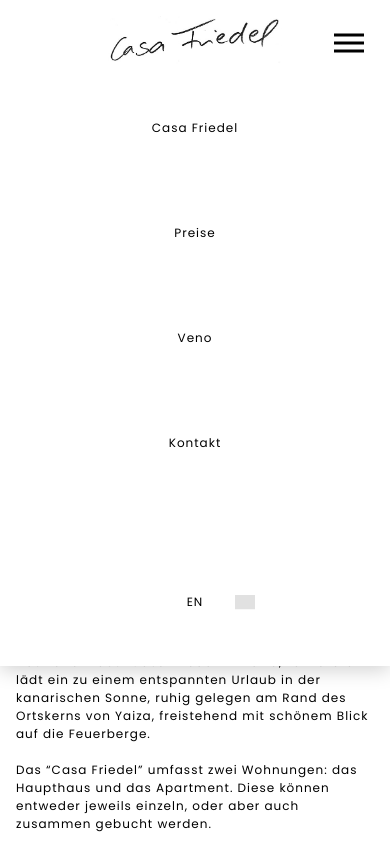
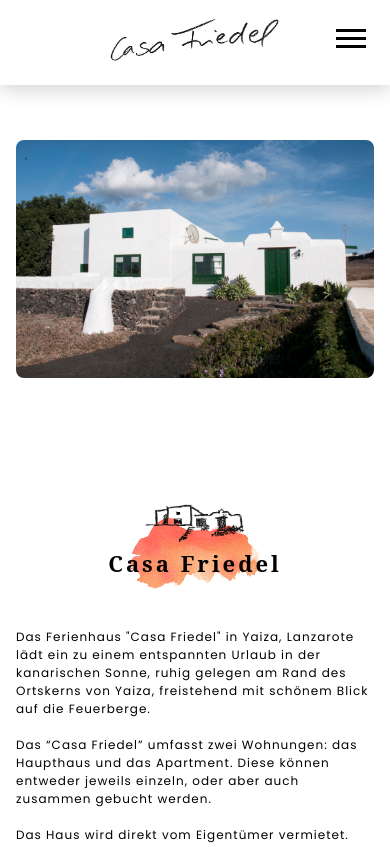
Before and after one commit to bleitz/casa-friedel, a plain HTML site: page index.html in a window 390 px wide. Shown: the top 847 px of the page. Drawn offline with nearby package versions, Linux system fonts and the light colour scheme; grey boxes are pictures that could not be loaded; a web font is replaced by a local one.

Commit message:
Fixes mobile menu; but desktop is not styled correctly

```diff
--- a/index.html
+++ b/index.html
@@ -23,7 +23,7 @@
             <div class="line3"></div>
         </div>
 
-        <div class="menu-items open">
+        <div class="menu-items">
             <ul class="nav-links">
                 <li>
                     <img class="casa-section" src="src/brush-orange.png" alt="Brush stroke orange">
--- a/style.css
+++ b/style.css
@@ -23,27 +23,19 @@ section {
 
 /*Navbar styling*/
 nav {
-  height: auto;
-  width: 100vw;
+  width: 100%;
   background-color: #ffffff;
   box-shadow: 0 3px 20px rgba(0, 0, 0, 0.2);
   display: flex;
-  position: sticky;
+  position: fixed;
   top: 0;
   z-index: 10;
 }
 .nav-container {
   display: flex;
+  flex-direction: column;
   width: 100%;
   max-width: 900px;
-}
-.menu-items {
-  position: fixed;
-  opacity: 0;
-  pointer-events: none;
-  z-index: 12;
-  background-color: #ffffff;
-  box-shadow: 0 3px 20px rgba(0, 0, 0, 0.2);
 }
 .logo img {
   max-height: 48px;
@@ -58,25 +50,23 @@ nav {
   position: absolute;
   cursor: pointer;
   right: 5%;
-  top: 50%;
-  transform: translate(-5%, -50%);
+  transform: translate(0, 24px);
   z-index: 13;
   transition: all 0.7s ease;
 }
 .nav-links {
     font-size: 22px;
+    width: 100vw;
+    list-style: none;
+  }
+.menu-items {
+  display: none;
+  flex-direction: column;
+  pointer-events: none;
+}
+.menu-items.open {
     display: flex;
-    padding-top: 32px;
-    width: 100vw;
-    flex-direction: column;
-    justify-content: space-evenly;
-    align-items: center;
-    list-style: none;
-    height: 60vh;
-  }
-.menu-items.open {
     pointer-events: all;
-    opacity: 1;
 }
 .nav-links li a {
     text-decoration: none;
@@ -86,11 +76,10 @@ nav {
     color: #ADC2DA;
 }
 .nav-links li {
-position: relative;
+  text-align: center;
+  margin: 34px auto;
 }
-.nav-links li.active {
-  font-weight: bold;
-}
+
 .nav-links li img {
   display: none;
 }
@@ -114,7 +103,7 @@ transition: all 0.2s ease;
 }
 
 #hero {
-  margin: 80px 0 120px 0;
+  margin: 140px 0 120px 0;
   width: 100%;
 }
 
@@ -324,7 +313,7 @@ table.preis-tabelle thead th, .left-header {
 
 .select-box {
   position: relative;
-  margin: 40px auto;
+  margin: 56px auto;
   display: block;
   width: 150px;
   font-size: 18px;
@@ -487,20 +476,22 @@ footer a:hover {
   }
   .nav-container {
     margin: 0 auto;
-    display: flex;
+    flex-direction: row;
     align-items: center;
   }
+  .menu-items {
+    display: flex;
+    flex-direction: row;
+    pointer-events: all;
+  }
   .nav-links {
-    position: relative;
-    height: 100%;
-    padding-top: 0;
-    flex-direction:row;
-    pointer-events: all;
-    opacity: 1;
+    display: flex;
   }
+
   .nav-links li {
     display: flex;
     justify-content: center;
+    margin: 0 16px;
   }
 
   .nav-links li img {
```
